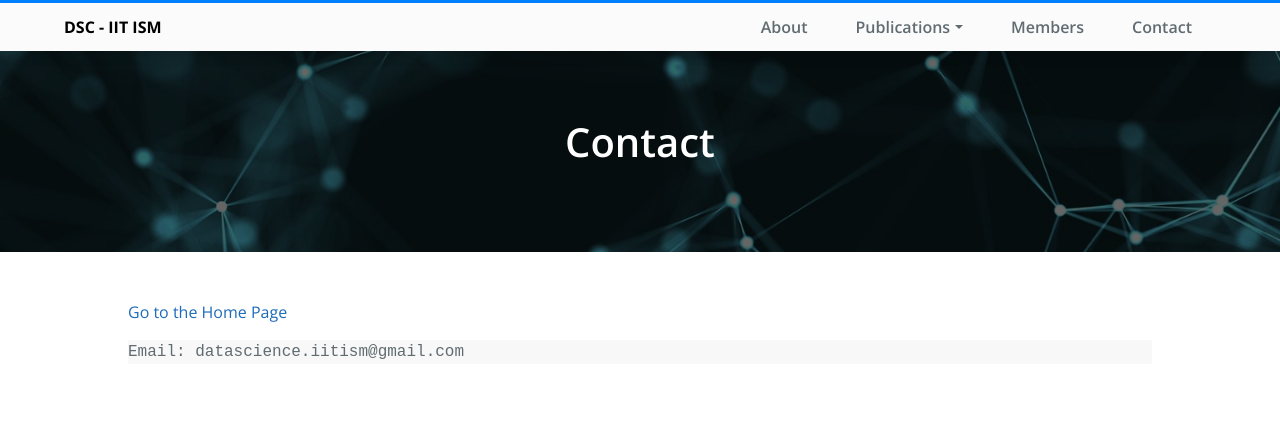
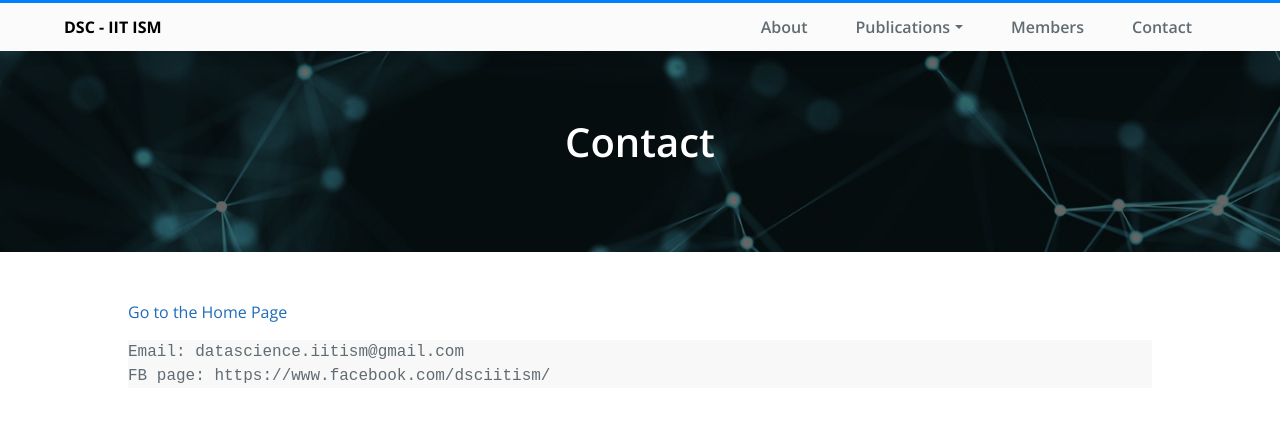
Before and after one commit to dsciitism/dsciitism.github.io, a Jekyll site: the page built from pages/contact.md, in a window 1280 px wide. Shown: the top 422 px of the page. Built offline with Jekyll 4.4.1, drawn with Linux system fonts in a browser that asks for light colours.

Commit message:
Update contact.md

````diff
--- a/pages/contact.md
+++ b/pages/contact.md
@@ -11,4 +11,5 @@ bg: /assets/images/abstract.jpg
 [Go to the Home Page]({{ site.url }}{{ site.baseurl }})
 ```
 Email: datascience.iitism@gmail.com
+FB page: https://www.facebook.com/dsciitism/
 ```
````
